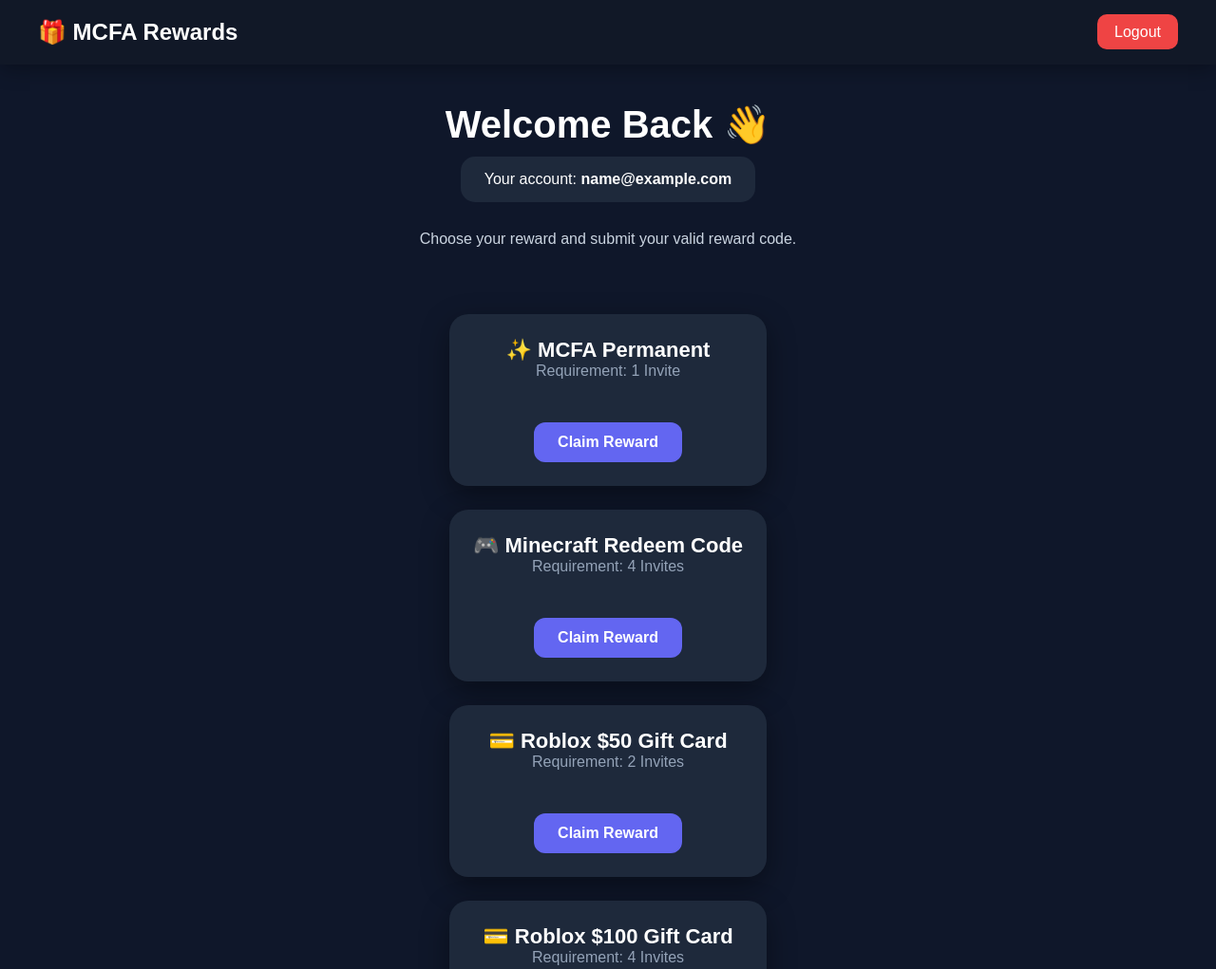
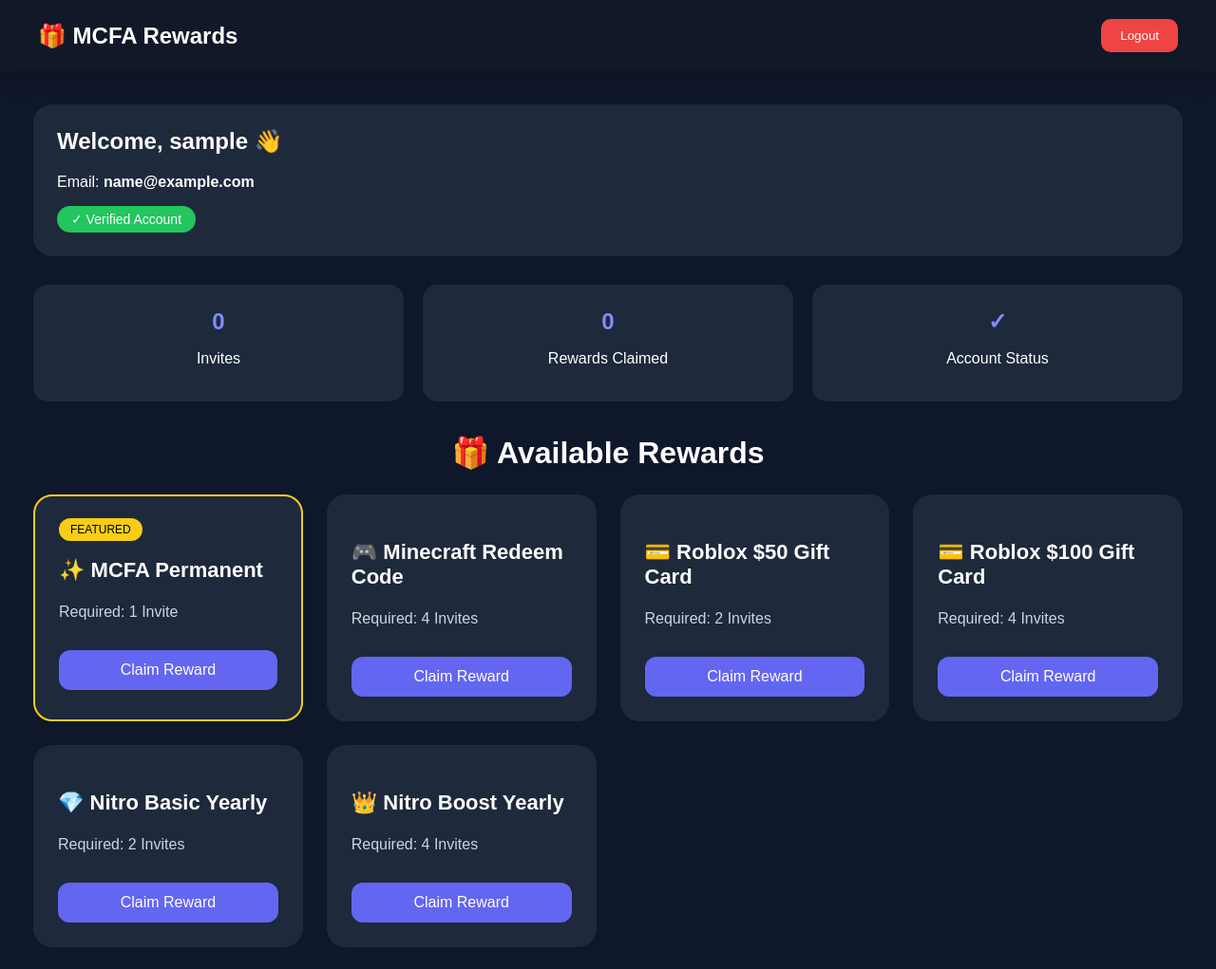
Before and after one commit to freemcacc726-oss/mcfa-rewards, a website: page dashboard.html in a window 1280 px wide. Shown: the top 1021 px of the page at 95% size. Drawn offline with Linux system fonts and the light colour scheme; sample sign-in values are in the browser's storage.

Commit message:
Update dashboard.html

```diff
--- a/dashboard.html
+++ b/dashboard.html
@@ -1,29 +1,34 @@
 <!DOCTYPE html>
 <html lang="en">
+
 <head>
 <meta charset="UTF-8">
 <meta name="viewport" content="width=device-width, initial-scale=1.0">
 
 <title>Dashboard | MCFA Rewards</title>
 
-<link rel="stylesheet" href="style.css">
+<style>
 
-<style>
+*{
+    box-sizing:border-box;
+    font-family:Arial, sans-serif;
+}
 
 body{
     margin:0;
-    font-family:Arial, sans-serif;
     background:#0f172a;
     color:white;
 }
 
 
+/* Header */
+
 header{
+    background:#111827;
+    padding:20px 40px;
     display:flex;
     justify-content:space-between;
     align-items:center;
-    padding:20px 40px;
-    background:#111827;
     box-shadow:0 5px 20px rgba(0,0,0,.3);
 }
 
@@ -34,30 +39,92 @@
 }
 
 
-.admin-btn{
+.logout{
     background:#ef4444;
     color:white;
-    padding:10px 18px;
+    border:none;
+    padding:10px 20px;
     border-radius:10px;
     cursor:pointer;
-    text-decoration:none;
 }
 
 
-.hero{
-    padding:40px 20px;
-    text-align:center;
+/* Main */
+
+.container{
+    padding:35px;
 }
 
 
-.hero h1{
-    font-size:40px;
-    margin-bottom:10px;
+/* Profile */
+
+.profile{
+
+    background:#1e293b;
+    padding:25px;
+    border-radius:20px;
+    margin-bottom:30px;
+
 }
 
 
-.hero p{
-    color:#cbd5e1;
+.profile h2{
+    margin-top:0;
+}
+
+
+.status{
+
+    display:inline-block;
+    padding:6px 15px;
+    border-radius:20px;
+    background:#22c55e;
+    font-size:14px;
+
+}
+
+
+
+/* Stats */
+
+.stats{
+
+    display:grid;
+    grid-template-columns:
+    repeat(auto-fit,minmax(200px,1fr));
+
+    gap:20px;
+    margin-bottom:35px;
+
+}
+
+
+.stat{
+
+    background:#1e293b;
+    padding:20px;
+    border-radius:15px;
+    text-align:center;
+
+}
+
+
+
+.stat h2{
+    margin:5px;
+    color:#818cf8;
+}
+
+
+
+
+/* Rewards */
+
+.title{
+
+    text-align:center;
+    margin-bottom:25px;
+
 }
 
 
@@ -68,7 +135,6 @@
     repeat(auto-fit,minmax(260px,1fr));
 
     gap:25px;
-    margin-top:40px;
 
 }
 
@@ -79,10 +145,9 @@
     padding:25px;
     border-radius:20px;
 
-    box-shadow:
-    0 10px 30px rgba(0,0,0,.4);
+    transition:.3s;
 
-    transition:.3s;
+    border:1px solid transparent;
 
 }
 
@@ -90,9 +155,7 @@
 .card:hover{
 
     transform:translateY(-8px);
-
-    box-shadow:
-    0 15px 35px rgba(99,102,241,.4);
+    border-color:#6366f1;
 
 }
 
@@ -106,66 +169,89 @@
 
 .card p{
 
-    color:#94a3b8;
+    color:#cbd5e1;
 
 }
 
 
-.register-btn{
+.featured{
 
-    display:inline-block;
+    border:2px solid #facc15;
+
+}
+
+
+.badge{
+
+    background:#facc15;
+    color:black;
+    padding:5px 12px;
+    border-radius:20px;
+    font-size:12px;
+
+}
+
+
+
+.claim{
 
     margin-top:15px;
+    width:100%;
+    padding:12px;
+
+    border:none;
+
+    border-radius:12px;
 
     background:#6366f1;
 
     color:white;
 
-    padding:12px 25px;
-
-    border-radius:12px;
-
-    text-decoration:none;
-
     cursor:pointer;
 
-    transition:.3s;
+    font-size:16px;
 
 }
 
 
-.register-btn:hover{
+
+.claim:hover{
 
     background:#818cf8;
 
 }
 
 
-.user-box{
-
-    background:#1e293b;
-
-    padding:15px 25px;
-
-    border-radius:15px;
-
-    margin-bottom:30px;
-
-    display:inline-block;
-
-}
 
 
 footer{
 
     text-align:center;
-
     padding:25px;
-
     color:#94a3b8;
 
 }
 
+
+
+/* Mobile */
+
+@media(max-width:600px){
+
+header{
+
+padding:20px;
+
+}
+
+
+.container{
+
+padding:20px;
+
+}
+
+}
 
 
 </style>
@@ -183,103 +269,83 @@
 </div>
 
 
-<div>
+<button class="logout" onclick="logout()">
+Logout
+</button>
 
-<span id="username"></span>
-
-<a onclick="logout()" class="admin-btn">
-Logout
-</a>
-
-</div>
 
 </header>
 
 
 
-<section class="hero">
+<div class="container">
 
 
-<h1>
-Welcome Back 👋
-</h1>
+<div class="profile">
+
+<h2>
+Welcome, <span id="username">User</span> 👋
+</h2>
 
 
-<div class="user-box">
-
-Your account:
+<p>
+Email:
 <b id="email">
 Loading...
 </b>
+</p>
+
+
+<span class="status">
+✓ Verified Account
+</span>
+
 
 </div>
 
 
+
+<div class="stats">
+
+
+<div class="stat">
+
+<h2 id="invite">
+0
+</h2>
+
 <p>
-Choose your reward and submit your valid reward code.
+Invites
 </p>
 
-
-
-<div class="rewards">
-
-
-<div class="card">
-<h3>✨ MCFA Permanent</h3>
-<p>Requirement: 1 Invite</p>
-<a onclick="claim('MCFA Permanent')" class="register-btn">
-Claim Reward
-</a>
 </div>
 
 
 
-<div class="card">
-<h3>🎮 Minecraft Redeem Code</h3>
-<p>Requirement: 4 Invites</p>
-<a onclick="claim('Minecraft Redeem Code')" class="register-btn">
-Claim Reward
-</a>
+<div class="stat">
+
+<h2 id="claimed">
+0
+</h2>
+
+<p>
+Rewards Claimed
+</p>
+
 </div>
 
 
 
-<div class="card">
-<h3>💳 Roblox $50 Gift Card</h3>
-<p>Requirement: 2 Invites</p>
-<a onclick="claim('Roblox $50 Gift Card')" class="register-btn">
-Claim Reward
-</a>
-</div>
+<div class="stat">
 
+<h2>
+✓
+</h2>
 
+<p>
+Account Status
+</p>
 
-<div class="card">
-<h3>💳 Roblox $100 Gift Card</h3>
-<p>Requirement: 4 Invites</p>
-<a onclick="claim('Roblox $100 Gift Card')" class="register-btn">
-Claim Reward
-</a>
-</div>
-
-
-
-<div class="card">
-<h3>💎 Nitro Basic Yearly</h3>
-<p>Requirement: 2 Invites</p>
-<a onclick="claim('Nitro Basic Yearly')" class="register-btn">
-Claim Reward
-</a>
-</div>
-
-
-
-<div class="card">
-<h3>👑 Nitro Boost Yearly</h3>
-<p>Requirement: 4 Invites</p>
-<a onclick="claim('Nitro Boost Yearly')" class="register-btn">
-Claim Reward
-</a>
 </div>
 
 
@@ -287,7 +353,154 @@
 </div>
 
 
-</section>
+
+
+
+<h1 class="title">
+🎁 Available Rewards
+</h1>
+
+
+
+
+<div class="rewards">
+
+
+
+<div class="card featured">
+
+<span class="badge">
+FEATURED
+</span>
+
+<h3>
+✨ MCFA Permanent
+</h3>
+
+<p>
+Required: 1 Invite
+</p>
+
+<button class="claim"
+onclick="claim('MCFA Permanent')">
+Claim Reward
+</button>
+
+</div>
+
+
+
+
+
+<div class="card">
+
+<h3>
+🎮 Minecraft Redeem Code
+</h3>
+
+<p>
+Required: 4 Invites
+</p>
+
+<button class="claim"
+onclick="claim('Minecraft Redeem Code')">
+Claim Reward
+</button>
+
+</div>
+
+
+
+
+
+<div class="card">
+
+<h3>
+💳 Roblox $50 Gift Card
+</h3>
+
+<p>
+Required: 2 Invites
+</p>
+
+<button class="claim"
+onclick="claim('Roblox $50 Gift Card')">
+Claim Reward
+</button>
+
+</div>
+
+
+
+
+
+<div class="card">
+
+<h3>
+💳 Roblox $100 Gift Card
+</h3>
+
+<p>
+Required: 4 Invites
+</p>
+
+<button class="claim"
+onclick="claim('Roblox $100 Gift Card')">
+Claim Reward
+</button>
+
+</div>
+
+
+
+
+
+<div class="card">
+
+<h3>
+💎 Nitro Basic Yearly
+</h3>
+
+<p>
+Required: 2 Invites
+</p>
+
+<button class="claim"
+onclick="claim('Nitro Basic Yearly')">
+Claim Reward
+</button>
+
+</div>
+
+
+
+
+
+<div class="card">
+
+<h3>
+👑 Nitro Boost Yearly
+</h3>
+
+<p>
+Required: 4 Invites
+</p>
+
+<button class="claim"
+onclick="claim('Nitro Boost Yearly')">
+Claim Reward
+</button>
+
+</div>
+
+
+
+
+</div>
+
+
+</div>
+
 
 
 
@@ -303,23 +516,30 @@
 <script>
 
 
-let user = JSON.parse(localStorage.getItem("user"));
+// Load user data
+
+const user = JSON.parse(localStorage.getItem("user"));
 
 
 if(!user){
 
-window.location.href="index.html";
+    window.location.href="index.html";
 
 }
 
 else{
 
-document.getElementById("email").innerText =
-user.email || "User";
+    document.getElementById("username").innerText =
+    user.username || "User";
+
+    document.getElementById("email").innerText =
+    user.email || "Not Available";
 
 }
 
 
+
+// Claim
 
 function claim(reward){
 
@@ -334,6 +554,8 @@
 
 
 
+// Logout
+
 function logout(){
 
 localStorage.removeItem("user");
@@ -343,9 +565,9 @@
 }
 
 
-
 </script>
 
 
 </body>
+
 </html>
```
